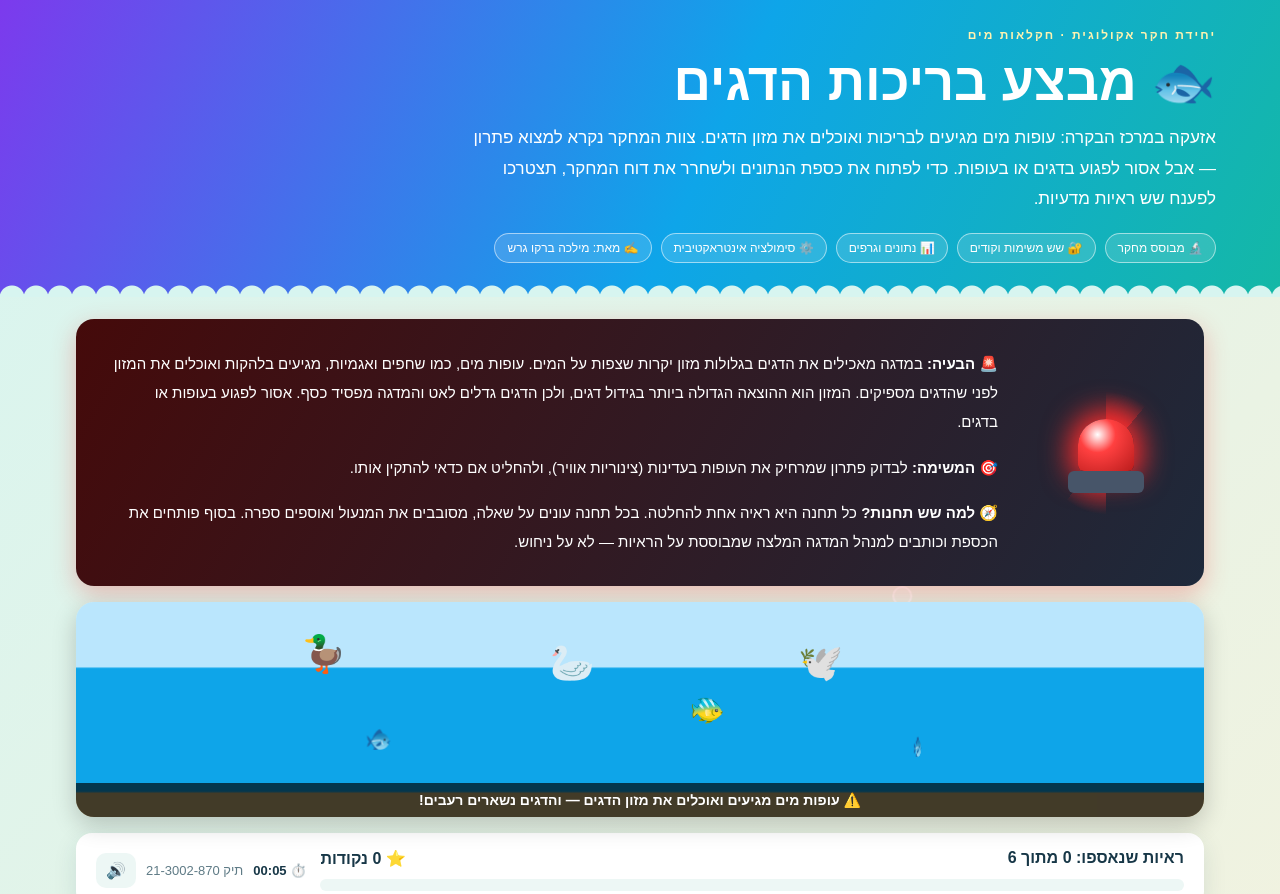
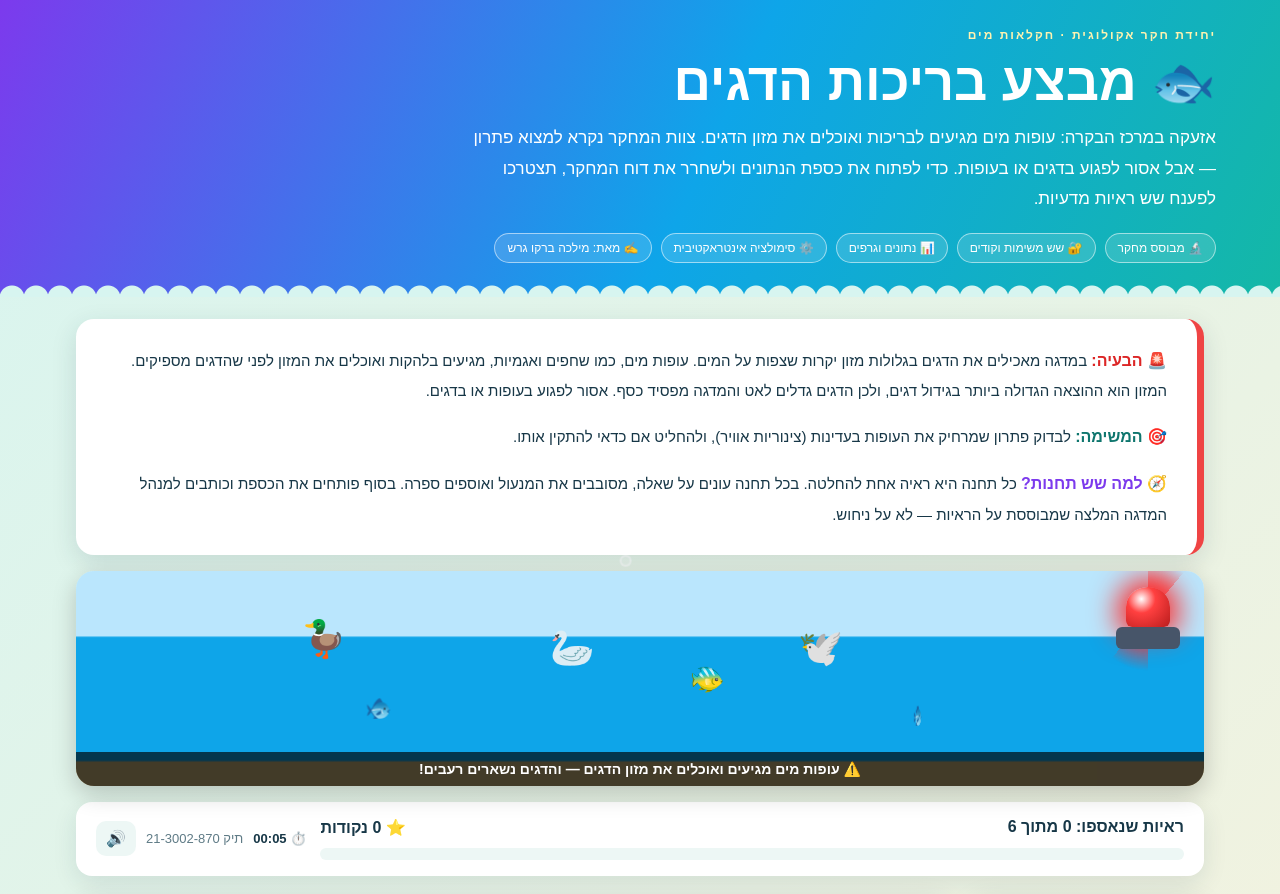
Before and after one commit to milkabcd-dot/water-birds, a plain HTML site: page index.html in a window 1280 px wide. Shown: the top 894 px of the page. Drawn offline with Linux system fonts and the light colour scheme.

Commit message:
Update index.html

```diff
--- a/index.html
+++ b/index.html
@@ -53,6 +53,7 @@ main{max-width:1160px;margin:22px auto;padding:0 16px}
 .mission{background:linear-gradient(120deg,#450a0a,#1e293b);box-shadow:0 8px 25px #ef444455;overflow:hidden;min-height:150px}.beacon{position:relative;width:120px;height:120px;flex-shrink:0}.beacon .rays{position:absolute;inset:-30px;border-radius:50%;background:conic-gradient(#ff2d2dcc 0 40deg,transparent 40deg 180deg,#ff2d2dcc 180deg 220deg,transparent 220deg);-webkit-mask:radial-gradient(circle,#000 25%,transparent 68%);mask:radial-gradient(circle,#000 25%,transparent 68%);animation:spin 1s linear infinite}.beacon .lamp{position:absolute;left:24px;right:24px;top:20px;bottom:36px;border-radius:50% 50% 6px 6px;background:radial-gradient(circle at 35% 30%,#fff 0,#ff4040 35%,#b91c1c);box-shadow:0 0 28px 8px #ff2d2d;animation:glow .5s infinite alternate}.beacon .base{position:absolute;left:14px;right:14px;bottom:10px;height:28px;border-radius:6px;background:#475569}@keyframes spin{to{transform:rotate(360deg)}}@keyframes glow{to{box-shadow:0 0 50px 18px #ff2d2d;filter:brightness(1.3)}}
 .scene{position:relative;height:215px;border-radius:18px;overflow:hidden;margin-bottom:16px;background:linear-gradient(#bae6fd 0 30%,#0ea5e9 31% 88%,#c7b07a 89%);box-shadow:0 8px 25px #0003}.pel{position:absolute;top:62px;width:11px;height:11px;border-radius:50%;background:#92400e;box-shadow:0 0 0 2px #fbbf24;animation:pel 9s infinite}@keyframes pel{0%,25%{opacity:1;transform:scale(1)}45%,80%{opacity:0;transform:scale(0)}95%,100%{opacity:1;transform:scale(1)}}.bd{position:absolute;top:28px;font-size:36px;animation:bfly 9s ease-in-out infinite}@keyframes bfly{0%{transform:translate(-560px,-50px)}15%{transform:translate(0,0)}25%{transform:translate(0,14px)}35%{transform:translate(0,0)}45%{transform:translate(0,14px)}60%,75%{transform:translate(0,0)}100%{transform:translate(-560px,-50px)}}.scap{position:absolute;left:0;right:0;bottom:0;background:#000a;color:#fff;padding:9px 14px;font-weight:bold;text-align:center;font-size:14px}.sel{width:100%;padding:10px;border-radius:10px;border:2px solid var(--line);background:var(--card);color:var(--ink);font-family:inherit;margin-top:4px}
 .mission{padding:30px 34px;gap:44px;line-height:1.95;font-size:15px}.mission br{display:block;content:"";margin-top:16px}.beacon{width:96px;height:96px;margin:16px}.beacon .rays{inset:-16px}.beacon .lamp{left:20px;right:20px;top:14px;bottom:30px}.beacon .base{left:10px;right:10px;bottom:8px;height:22px}@media(max-width:640px){.mission{flex-direction:column;gap:26px;padding:26px 20px}}
+.mission{background:var(--card);color:var(--ink);border-right:7px solid #ef4444;padding:26px 30px;min-height:0;box-shadow:0 8px 26px #17344722;overflow:visible}.mission b{font-size:16px}.mission b:nth-of-type(1){color:#dc2626}.mission b:nth-of-type(2){color:#0f766e}.mission b:nth-of-type(3){color:#7c3aed}@media(prefers-color-scheme:dark){:root:not([data-theme="light"]) .mission b:nth-of-type(1){color:#fca5a5}:root:not([data-theme="light"]) .mission b:nth-of-type(2){color:#5eead4}:root:not([data-theme="light"]) .mission b:nth-of-type(3){color:#c4b5fd}}.scene .beacon{position:absolute;top:2px;right:14px;left:auto;width:84px;height:84px;margin:0;z-index:3}.pel{top:84px}.bd{top:44px}
 .hidden{display:none!important}footer{text-align:center;color:var(--muted);font-size:12px;padding:25px}.credit{font-weight:bold;margin-top:6px}
 @media(max-width:760px){.layout{grid-template-columns:1fr}nav{position:static;display:flex;overflow-x:auto;gap:4px;padding:8px}nav h3{display:none}#nav{display:flex;gap:6px}.navitem{white-space:nowrap;flex-shrink:0;padding:8px 12px;margin:0}.label{font-size:12px}.panel{min-height:0}.status{grid-template-columns:1fr}}
 </style>
@@ -63,8 +64,8 @@ main{max-width:1160px;margin:22px auto;padding:0 16px}
 <p>אזעקה במרכז הבקרה: עופות מים מגיעים לבריכות ואוכלים את מזון הדגים. צוות המחקר נקרא למצוא פתרון — אבל אסור לפגוע בדגים או בעופות. כדי לפתוח את כספת הנתונים ולשחרר את דוח המחקר, תצטרכו לפענח שש ראיות מדעיות.</p>
 <div class="meta"><span class="pill">🔬 מבוסס מחקר</span><span class="pill">🔐 שש משימות וקודים</span><span class="pill">📊 נתונים וגרפים</span><span class="pill">⚙️ סימולציה אינטראקטיבית</span><span class="pill">✍️ מאת: מילכה ברקו גרש</span></div></header>
 <main>
-<div class="mission"><div class="beacon" aria-hidden="true"><i class="rays"></i><i class="lamp"></i><i class="base"></i></div><div><b>🚨 הבעיה:</b> במדגה מאכילים את הדגים בגלולות מזון יקרות שצפות על המים. עופות מים, כמו שחפים ואגמיות, מגיעים בלהקות ואוכלים את המזון לפני שהדגים מספיקים. המזון הוא ההוצאה הגדולה ביותר בגידול דגים, ולכן הדגים גדלים לאט והמדגה מפסיד כסף. אסור לפגוע בעופות או בדגים.<br><b>🎯 המשימה:</b> לבדוק פתרון שמרחיק את העופות בעדינות (צינוריות אוויר), ולהחליט אם כדאי להתקין אותו.<br><b>🧭 למה שש תחנות?</b> כל תחנה היא ראיה אחת להחלטה. בכל תחנה עונים על שאלה, מסובבים את המנעול ואוספים ספרה. בסוף פותחים את הכספת וכותבים למנהל המדגה המלצה שמבוססת על הראיות — לא על ניחוש.</div></div>
-<div class="scene" aria-label="הדמיית הבעיה"><div id="pel"></div><span class="bd" style="left:20%">🦆</span><span class="bd" style="left:42%;animation-delay:.6s">🦢</span><span class="bd" style="left:64%;animation-delay:1.2s">🕊️</span><span class="fish" style="left:22%;bottom:62px;animation-duration:4s">🐟</span><span class="fish" style="left:50%;bottom:90px;animation-duration:5s">🐠</span><span class="fish" style="left:72%;bottom:55px;animation-duration:3.5s">🐟</span><div class="scap">⚠️ עופות מים מגיעים ואוכלים את מזון הדגים — והדגים נשארים רעבים!</div></div>
+<div class="mission"><div><b>🚨 הבעיה:</b> במדגה מאכילים את הדגים בגלולות מזון יקרות שצפות על המים. עופות מים, כמו שחפים ואגמיות, מגיעים בלהקות ואוכלים את המזון לפני שהדגים מספיקים. המזון הוא ההוצאה הגדולה ביותר בגידול דגים, ולכן הדגים גדלים לאט והמדגה מפסיד כסף. אסור לפגוע בעופות או בדגים.<br><b>🎯 המשימה:</b> לבדוק פתרון שמרחיק את העופות בעדינות (צינוריות אוויר), ולהחליט אם כדאי להתקין אותו.<br><b>🧭 למה שש תחנות?</b> כל תחנה היא ראיה אחת להחלטה. בכל תחנה עונים על שאלה, מסובבים את המנעול ואוספים ספרה. בסוף פותחים את הכספת וכותבים למנהל המדגה המלצה שמבוססת על הראיות — לא על ניחוש.</div></div>
+<div class="scene" aria-label="הדמיית הבעיה"><div class="beacon" aria-hidden="true"><i class="rays"></i><i class="lamp"></i><i class="base"></i></div><div id="pel"></div><span class="bd" style="left:20%">🦆</span><span class="bd" style="left:42%;animation-delay:.6s">🦢</span><span class="bd" style="left:64%;animation-delay:1.2s">🕊️</span><span class="fish" style="left:22%;bottom:62px;animation-duration:4s">🐟</span><span class="fish" style="left:50%;bottom:90px;animation-duration:5s">🐠</span><span class="fish" style="left:72%;bottom:55px;animation-duration:3.5s">🐟</span><div class="scap">⚠️ עופות מים מגיעים ואוכלים את מזון הדגים — והדגים נשארים רעבים!</div></div>
 <section class="status"><div><div class="statusline"><span id="progressText"></span><span id="scoreText"></span></div><div class="track"><div id="progressBar"></div></div></div><div class="hud"><span>⏱️ <b id="timer">00:00</b></span><span>תיק 21-3002-870</span><button class="snd" id="snd" aria-label="צליל">🔊</button></div></section>
 <div class="layout"><nav><h3>לוח המשימות</h3><div id="nav"></div></nav><section class="panel" id="content" aria-live="polite"></section></div>
 </main><footer><div id="src" style="max-width:780px;margin:0 auto 12px;line-height:1.9;text-align:start;display:none"><b>📚 מקורות</b><br>בנט, עיינה ונאור, אלון (2023, פורסם 2024). <i>בחינה ופיתוח של מערכת צינוריות אוויר דחוס להרחקת עופות מים מאזורי האכלה בבריכות לגידול דגי מאכל בישראל</i> (סיכום מחקר מס׳ 21-3002-870). מחקר יישומי במימון קרן שה״מ. משרד החקלאות, שה״מ – הוצאה לאור. נדלה ב־16 בנובמבר 2026 מתוך: <a href="https://www.gov.il/BlobFolder/reports/air-duct-system-for-removing-birds/he/Professional_information_air-duct-system-removing-birds.pdf" target="_blank" rel="noopener" style="color:inherit">gov.il</a><br>הנתונים, הטבלאות והגרפים בפעילות מבוססים על הדוח ועובדו לצורכי לימוד. הערכים בגרפים מקורבים.</div><div class="credit">✍️ פעילות מאת: מילכה ברקו גרש</div></footer>
```
